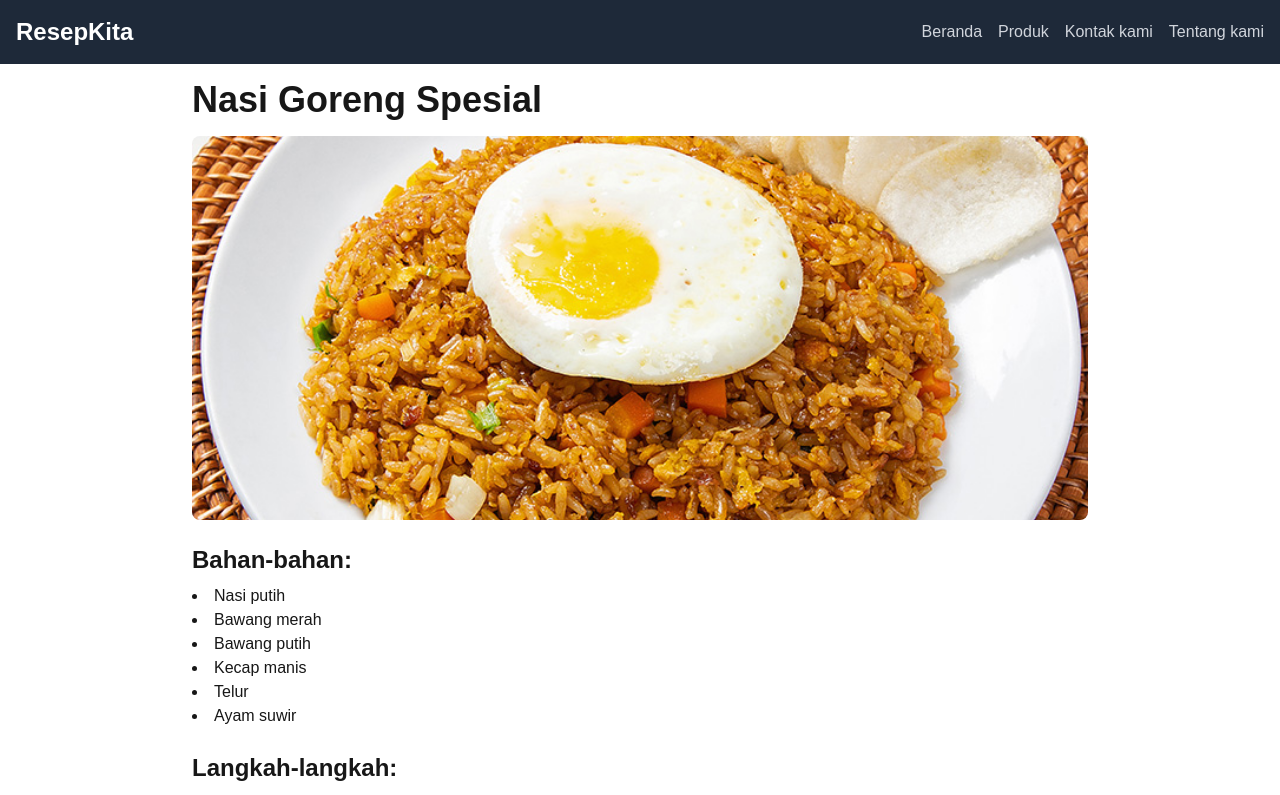
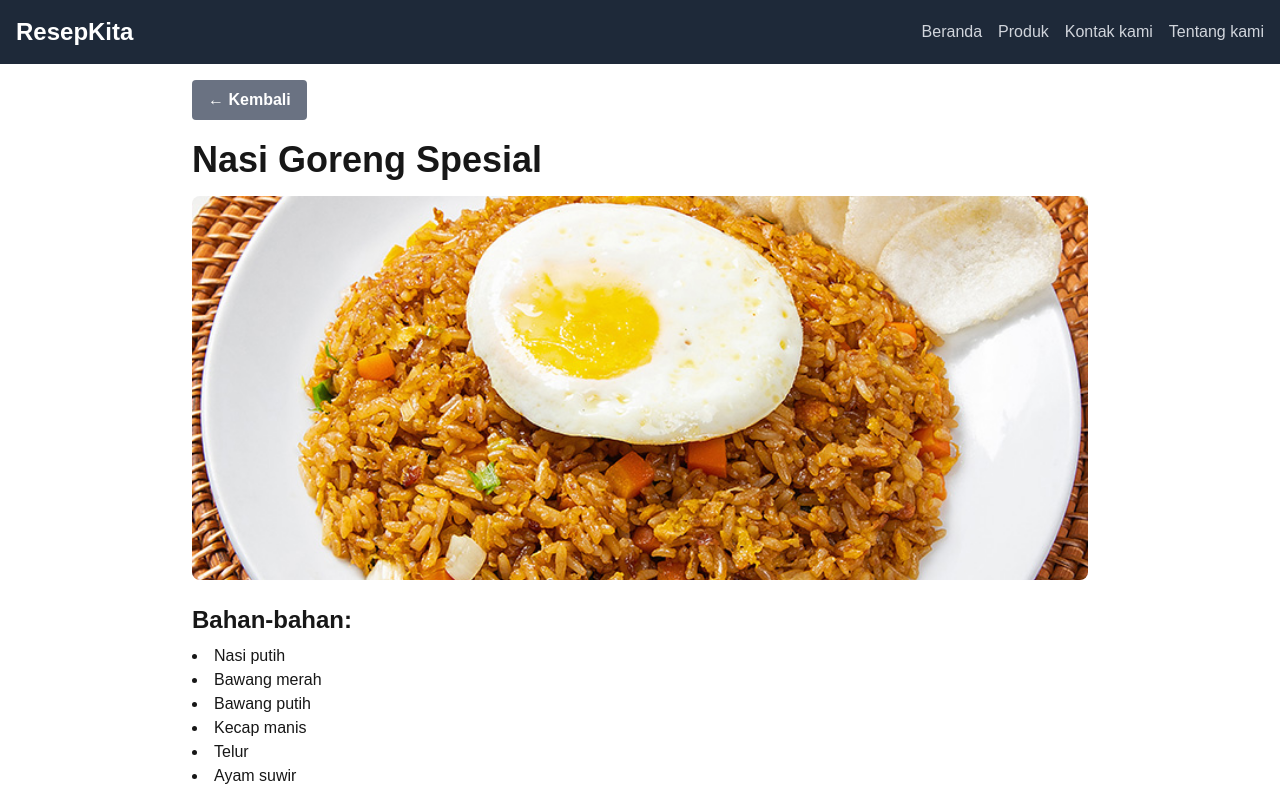
Before and after one commit to AhmadAkhdan/resep-kita, a Next.js app: page /resep/nasi-goreng-spesial in a window 1280 px wide. Shown: the top 795 px of the page. Built offline with nearby package versions, Linux system fonts and the light colour scheme.

Commit message:
ganti deskripsi resep

```diff
--- a/app/resep/[slug]/page.tsx
+++ b/app/resep/[slug]/page.tsx
@@ -1,53 +1,52 @@
-// app/resep/[slug]/page.tsx
-
 "use client";
 
 import { recipes } from '@/data/recipes';
 import { useParams } from 'next/navigation';
-import { Recipe } from '@/app/types';
-
-// Fungsi untuk menemukan data resep berdasarkan slug dari URL
-function getRecipe(slug: string): Recipe | undefined {
-    return recipes.find((recipe) => recipe.slug === slug);
-}
+import { useRouter } from 'next/navigation'; // <-- 1. Impor useRouter
 
 export default function RecipeDetailPage() {
-    const params = useParams() as { slug?: string };
-    const slug = params.slug ?? '';
-    const recipe = getRecipe(slug);
+  const params = useParams();
+  const router = useRouter(); // <-- 2. Inisialisasi router
+  const slug = params.slug as string;
+  const recipe = recipes.find((recipe) => recipe.slug === slug);
 
   if (!recipe) {
     return <div>Resep tidak ditemukan!</div>;
   }
 
   return (
-        <main className="max-w-4xl mx-auto">
-            <header>
-                <h1 className="text-4xl font-extrabold mb-4">{recipe.title}</h1>
-            </header>
-            <img
-                src={recipe.image || '/placeholder.jpg'}
-                alt={recipe.title}
-                className="w-full h-96 object-cover rounded-lg mb-6"
-            />
+    <div className="max-w-4xl mx-auto">
+      {/* 3. Tambahkan tombol kembali di sini */}
+      <button
+        onClick={() => router.back()}
+        className="bg-gray-500 hover:bg-gray-700 text-white font-bold py-2 px-4 rounded mb-5"
+      >
+        &larr; Kembali
+      </button>
 
-            <section className="mb-6">
+      <div className="mb-4">
+        <h1 className="text-4xl font-extrabold">{recipe.title}</h1>
+      </div>
+
+      <img src={recipe.image} alt={recipe.title} className="w-full h-96 object-cover rounded-lg mb-6" />
+
+      <div className="mb-6">
           <h2 className="text-2xl font-bold mb-2">Bahan-bahan:</h2>
           <ul className="list-disc list-inside">
               {recipe.ingredients.map((ingredient, index) => (
                   <li key={index}>{ingredient}</li>
               ))}
           </ul>
-            </section>
+      </div>
 
-            <section>
+      <div>
           <h2 className="text-2xl font-bold mb-2">Langkah-langkah:</h2>
           <ol className="list-decimal list-inside space-y-2">
               {recipe.steps.map((step, index) => (
                   <li key={index}>{step}</li>
               ))}
           </ol>
-            </section>
-        </main>
+      </div>
+    </div>
   );
 }
--- a/data/recipes.js
+++ b/data/recipes.js
@@ -4,7 +4,7 @@ export const recipes = [
         id: 1,
         slug: "nasi-goreng-spesial",
         title: "Nasi Goreng Spesial",
-        description: "Nasi goreng lezat dengan telur, ayam, dan sayuran.",
+        description: "Nasi goreng lezat dengan telur, ayam, sayuran, aneka seafood, dan bumbu rahasia.",
         image: "/images/nasi-goreng.jpg",
         ingredients: ["Nasi putih", "Bawang merah", "Bawang putih", "Kecap manis", "Telur", "Ayam suwir"],
         steps: ["Tumis bumbu hingga harum.", "Masukkan nasi dan aduk rata.", "Tambahkan kecap, ayam, dan telur.", "Sajikan selagi hangat."],
```
Lines whose indentation alone changed are shown as unchanged.
